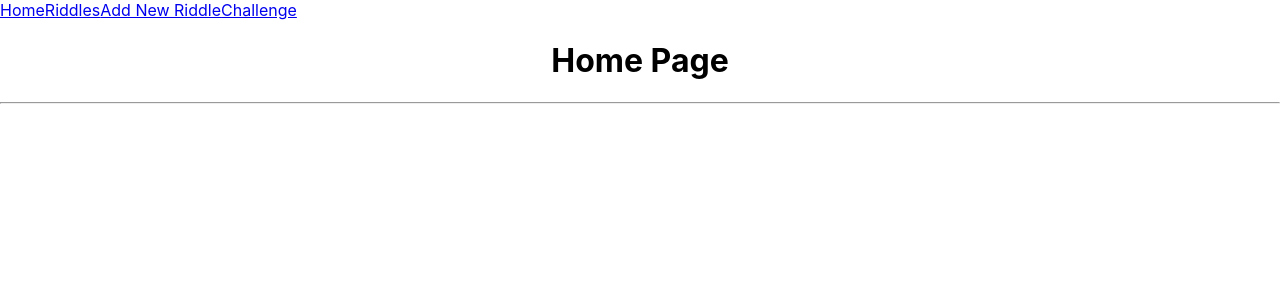
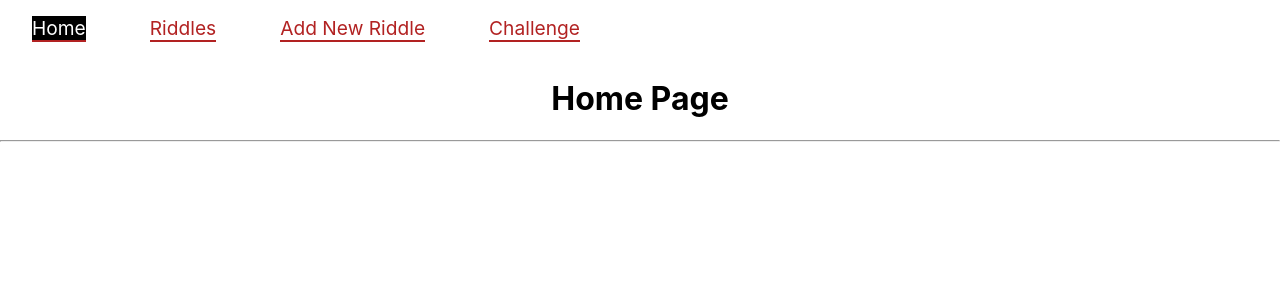
Before and after one commit to mterrano1/riddle-app, a React (Create React App) app: page / in a window 1280 px wide. Shown: the top 300 px of the page. Built offline with nearby package versions, Linux system fonts and the light colour scheme.

Commit message:
create css for NavBar

```diff
--- a/src/App.css
+++ b/src/App.css
@@ -36,3 +36,24 @@
     transform: rotate(360deg);
   }
 }
+
+nav a {
+  display: inline-block;
+  margin: 1rem 2rem;
+  text-decoration: none;
+  font-size: 1.2em;
+  color: firebrick;
+  border-bottom: 2px solid firebrick;
+  transition: 0.1s;
+}
+
+nav a:hover,
+nav a:active {
+  color: tomato;
+  border-bottom: 2px solid tomato;
+}
+
+nav a.active {
+  background-color: black;
+  color: white;
+}
```
